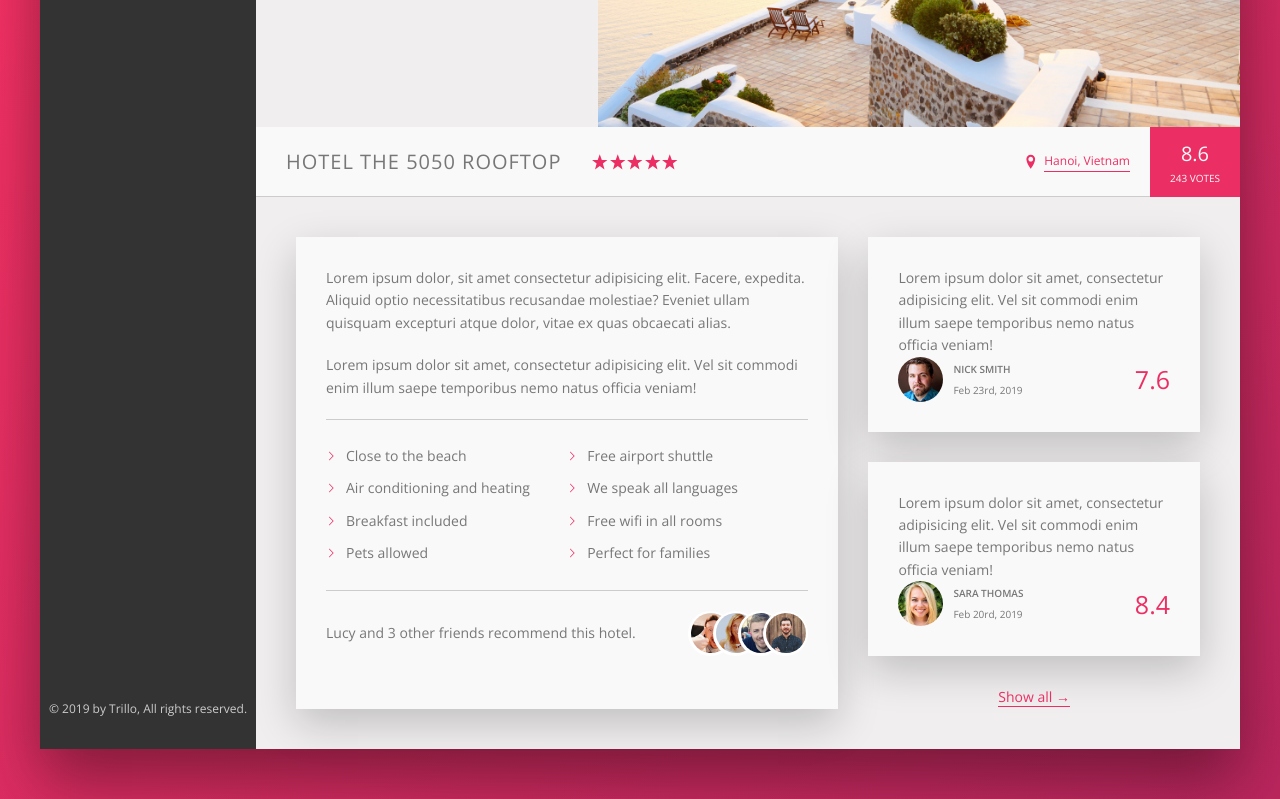
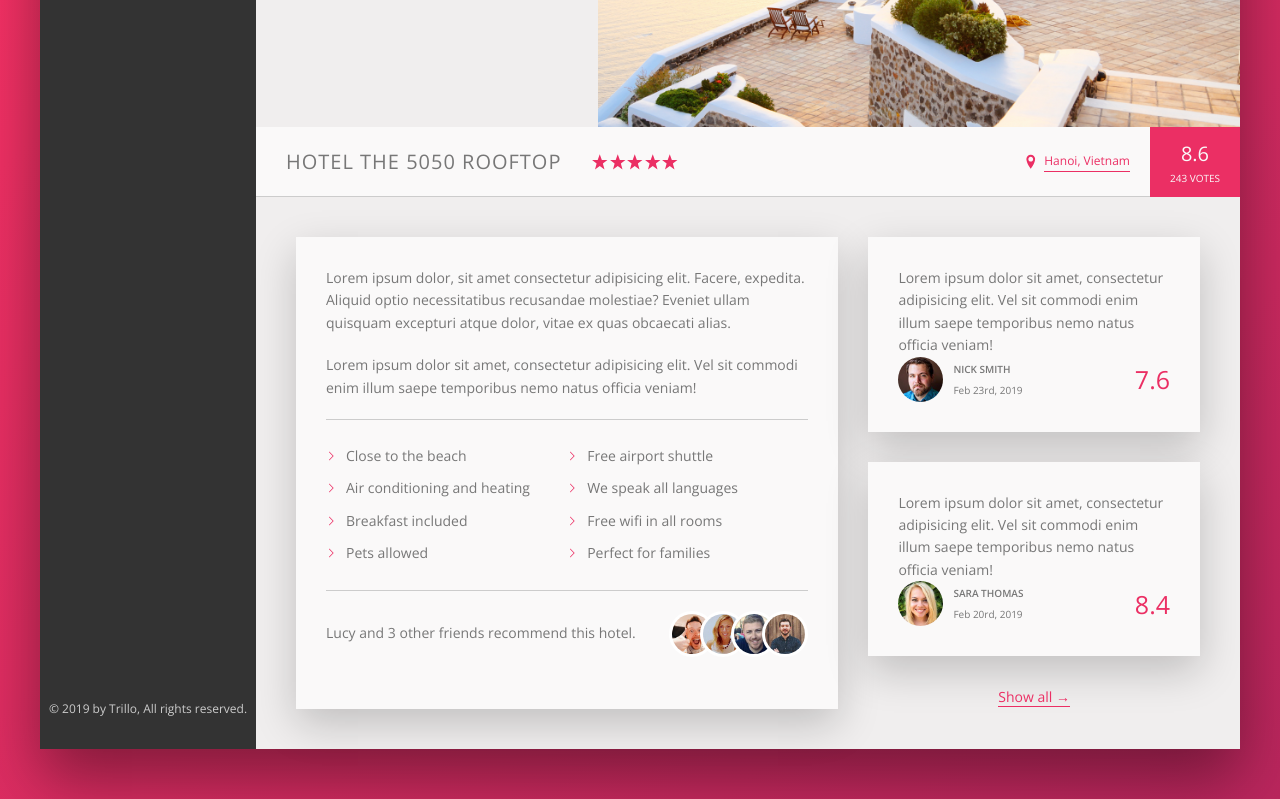
Before and after one commit to anhdo95/trillo, a website: page index.html in a window 1280 px wide. Shown: the part 378-1177 px from the top of the page. Drawn offline with nearby package versions, Linux system fonts and the light colour scheme; files that its build step writes are made by us from their sources.

Commit message:
Update friend-box properties

```diff
--- a/sass/abstracts/_variables.scss
+++ b/sass/abstracts/_variables.scss
@@ -42,6 +42,7 @@ $color-black: #000;
   --border-default: 3px;
   --border-rounded: 100px;
   --border-circle: 50%;
+  --photo: 3px solid var(--color-white);
   --line: 1px solid var(--color-grey-light-4);
 
   // TRANSITION
--- a/sass/components/_description.scss
+++ b/sass/components/_description.scss
@@ -17,11 +17,12 @@
   }
 
   &__friend-box {
-    width: 4.5rem;
-    height: 4.5rem;
-    padding: .25rem;
-    margin-left: -2rem;
+    box-sizing: content-box;
+    width: 4rem;
+    height: 4rem;
+    margin-left: -1.5rem;
     background-color: var(--color-white);
+    border: var(--photo);
     border-radius: var(--border-circle);
   }
 
```
